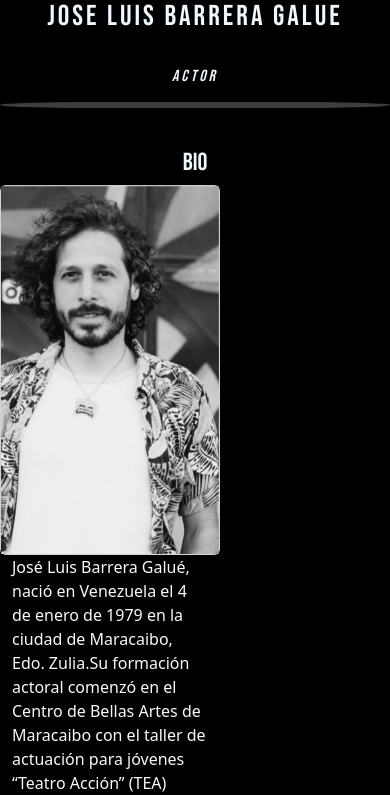
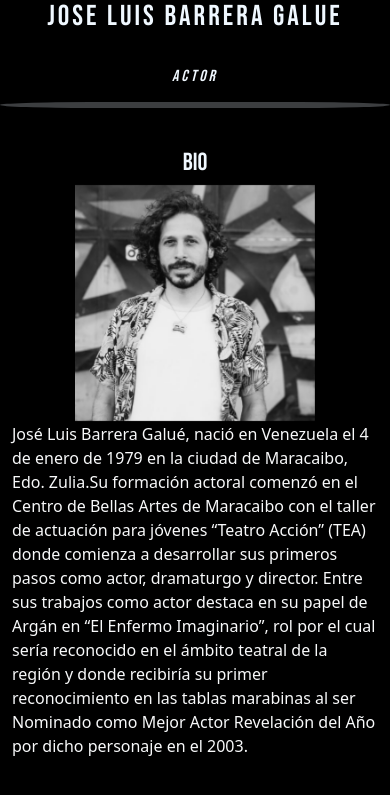
Before and after one commit to miguemae/proyectocoderhouse, a plain HTML site: page pages/bio.html in a window 390 px wide. Shown: the top 795 px of the page. Drawn offline with nearby package versions, Linux system fonts and the light colour scheme; a web font is replaced by a local one.

Commit message:
cambios preentrega

```diff
--- a/pages/bio.html
+++ b/pages/bio.html
@@ -32,10 +32,9 @@
             </h2>
             <main class="mainBio">
                 <div class="container">
-            <div class="row card-container">
-              <div class="col-xs-12 col-sm-12 col-lg-6 text-center card img-center">
-                <img src="../assets/foto Bio.jpg" alt="Foto Bio JLB" width="400px" class="imagenBio animate__animated animate__fadeIn card_image">
-                <img src="../assets/foto main.jpg" alt="Foto Bio 2" class="card_image imagenBio">
+                    <div class="row">
+                      <div class="col-xs-12 col-sm-12 col-lg-6 text-center">
+                        <img src="../assets/foto Bio.jpg" alt="Foto Bio JLB" width="400px" class="imagenBio animate__animated animate__fadeIn ">
                       </div>
                       <div class="col-xs-12 col-sm-12 col-lg-6 text-light texto overflow-auto">
                         <p>José Luis Barrera Galué, nació en Venezuela el 4 de enero de 1979 en la ciudad de Maracaibo, Edo. Zulia.Su formación actoral comenzó en el Centro de Bellas Artes de Maracaibo  con el taller de actuación para jóvenes “Teatro Acción” (TEA) donde comienza a desarrollar sus primeros pasos como actor, dramaturgo y director. Entre sus trabajos como actor destaca en su papel de Argán en “El Enfermo Imaginario”, rol por el cual sería reconocido en el ámbito teatral de la región y donde recibiría su primer reconocimiento en las tablas marabinas al ser Nominado como Mejor Actor Revelación del Año por dicho personaje en el 2003.</p><br>
@@ -48,7 +47,8 @@
                     </div>
                   </div>
 
-        </main><br>
+                </main>
+    <br>
         <div class="volver">
         <a href="../index.html">VOLVER</a>
         </div>
--- a/style.css
+++ b/style.css
@@ -309,34 +309,8 @@ fieldset legend{
   padding: 6px;
   font-weight: bold;
 }
-/* --Transf Carta Bio-- */
-.card-Container{
-  perspective: 800px;
-  justify-content: center;
-  justify-self: center;
 
-}
-.card{
-  width: 370px;
-  height: 370px;
-  transform-style: preserve-3d;
-  position: relative;
-  transition: transform .75s cubic-bezier(0.4, 0.03, 0.5, 0.9);
-}
-.card_image{
-  width: 100%;
-  height: 100%;
-  position: absolute;
-  inset: 0;
-  object-fit: cover;
-  outline-offset: 5px;
-  backface-visibility: hidden;
 
-}
-.card_image:nth-child(2),
-.card:hover{
-  transform: rotate3d(1,1,0, 180deg);
-}
 
 /* ---INICIO CON CONTENIDO DE HTML DRAMA--- */
 
@@ -410,6 +384,15 @@ fieldset legend{
 /*Estilo Mobile S*/
 
 @media screen and (max-width:573px){
+  .largometraje li{
+    width: 290px;
+  }
+  .cortometrajes li{
+    width: 290px;
+  }
+  .telenovelas li{
+    width: 290px;
+  }
   .FotoMain1{
     width: 400px;
   }
@@ -440,9 +423,18 @@ fieldset legend{
 }
   /*Estilo Mobile M*/
 @media screen and (max-width:418px){
-.card-container{
-  width: 220px;
-}
+  .largometraje li{
+    width: 100%;
+  }
+  .cortometrajes li{
+    width: 100%;
+  }
+  .telenovelas li{
+    width: 100%;
+  }
+.imagenBio{
+  width: 240px;
+  }
 .FotoMain1{
   width: 250px;
 }
```
Also changed, not shown: pages/acting.html (+2 -2 lines). Lines whose indentation alone changed are shown as unchanged.
